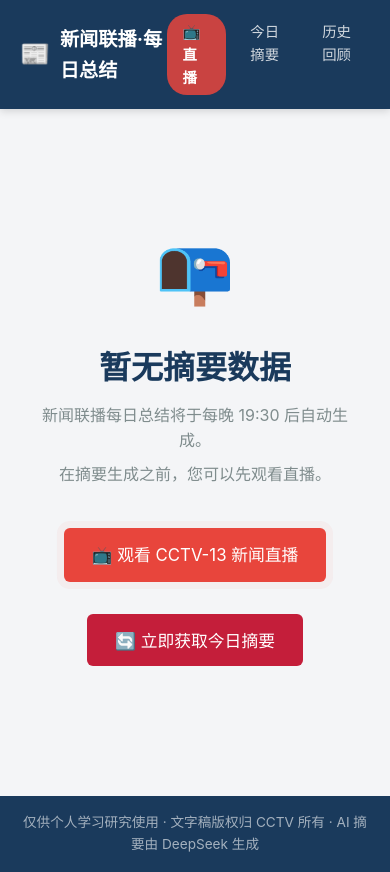
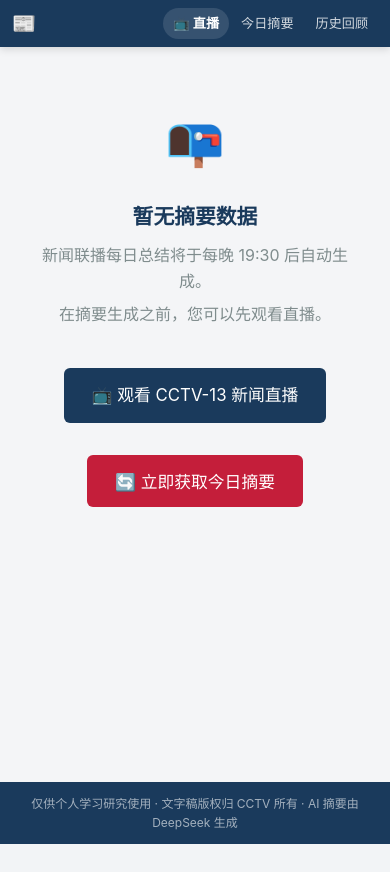
Before and after one commit to Xuanting23/xwlb-summary, a Flask app: page / in a window 390 px wide. After the commit the page ends 844 px from the top, so only its background shows below. Run offline with Flask 3, Linux system fonts and the light colour scheme; data that the repository does not hold is empty; some libraries are stand-ins or nearby versions.

Commit message:
style: 手机端交互优化 — 直播按钮去红 + 导航栏精简 + 要闻字体舒展

```diff
--- a/static/style.css
+++ b/static/style.css
@@ -371,26 +371,19 @@
 }
 
 .btn-live {
-    background: #e8453c;
+    background: var(--primary);
     color: white;
-    animation: live-pulse 2s infinite;
 }
 .btn-live:hover {
-    background: #c41e3a;
+    background: var(--primary-light);
     color: white;
-}
-
-@keyframes live-pulse {
-    0%, 100% { box-shadow: 0 0 0 0 rgba(232, 69, 60, 0.4); }
-    50%      { box-shadow: 0 0 0 8px rgba(232, 69, 60, 0); }
 }
 
 /* --- 直播卡片 --- */
 .live-card {
-    background: linear-gradient(135deg, #fff5f5 0%, #fff 100%);
-    border: 1px solid #fecaca;
+    background: linear-gradient(135deg, #f0f4f8 0%, #fff 100%);
+    border: 1px solid #d0dbe8;
 }
-
 .live-hint {
     font-size: 0.8rem;
     color: #999;
@@ -400,12 +393,13 @@
 
 /* --- 导航栏直播链接 --- */
 .live-link {
-    background: rgba(232, 69, 60, 0.85) !important;
-    color: white !important;
+    background: rgba(255,255,255,0.12);
+    color: white;
     font-weight: 600;
 }
 .live-link:hover {
-    background: #e8453c !important;
+    background: rgba(255,255,255,0.2);
+    color: white;
 }
 
 /* --- 空状态下操作按钮组 --- */
@@ -659,3 +653,171 @@
     overflow-y: auto;
     color: #444;
 }
+
+
+/* ============================================================
+   移动端优化 (≤768px)
+   ============================================================ */
+@media (max-width: 768px) {
+
+    /* --- 导航栏精简 --- */
+    .site-header {
+        padding: 8px 0;
+    }
+
+    .container {
+        padding: 0 12px;
+    }
+
+    .logo {
+        font-size: 0.95rem;
+        gap: 5px;
+    }
+
+    .logo-icon { font-size: 1.2rem; }
+
+    /* 手机端隐藏 logo 文字，只保留图标 */
+    .logo-text {
+        display: none;
+    }
+
+    nav { gap: 2px; }
+
+    .nav-link {
+        padding: 5px 10px;
+        font-size: 0.82rem;
+        border-radius: 16px;
+    }
+
+    /* --- 主体间距缩减 --- */
+    .site-main {
+        padding: 16px 0 24px;
+    }
+
+    /* --- 日期标题缩小 --- */
+    .date-title {
+        font-size: 1.4rem;
+    }
+
+    .date-weekday {
+        font-size: 0.85rem;
+        margin-left: 6px;
+    }
+
+    /* --- 概述卡片缩小 --- */
+    .overview-card {
+        padding: 16px 18px;
+    }
+
+    .overview-text {
+        font-size: 0.95rem;
+        line-height: 1.7;
+    }
+
+    /* --- 内容区卡片缩减内边距 --- */
+    .section-card {
+        padding: 16px;
+        margin-bottom: 14px;
+    }
+
+    .section-card h2 {
+        font-size: 1.05rem;
+        margin-bottom: 12px;
+        padding-bottom: 8px;
+    }
+
+    /* === 要闻板块手机端优化：字体舒展 + 间距调整 === */
+    .top-news-list {
+        gap: 12px;
+    }
+
+    .news-item {
+        padding: 12px;
+        gap: 12px;
+    }
+
+    .news-rank {
+        width: 30px;
+        height: 30px;
+        font-size: 0.82rem;
+        flex-shrink: 0;
+    }
+
+    .news-body h3 {
+        font-size: 1rem;
+        line-height: 1.55;
+        margin-bottom: 6px;
+        letter-spacing: 0.015em;
+    }
+
+    .news-summary {
+        font-size: 0.92rem;
+        line-height: 1.7;
+        letter-spacing: 0.01em;
+    }
+
+    .news-meta {
+        margin-top: 8px;
+        gap: 8px;
+        flex-wrap: wrap;
+    }
+
+    /* === 快讯列表手机端优化 === */
+    .brief-list {
+        gap: 8px;
+    }
+
+    .brief-list li {
+        padding: 8px 12px;
+        font-size: 0.9rem;
+        line-height: 1.7;
+    }
+
+    /* === 国际新闻手机端优化 === */
+    .intl-news-list {
+        gap: 10px;
+    }
+
+    /* --- 侧边栏 --- */
+    .side-card {
+        padding: 14px;
+        margin-bottom: 14px;
+    }
+
+    .side-card h2 {
+        font-size: 0.95rem;
+        margin-bottom: 10px;
+    }
+
+    /* --- 空状态 --- */
+    .empty-state {
+        padding: 40px 16px;
+    }
+
+    .empty-icon {
+        font-size: 3rem;
+    }
+
+    .empty-state h1 {
+        font-size: 1.3rem;
+    }
+
+    .empty-actions {
+        flex-direction: column;
+        align-items: center;
+    }
+
+    /* --- 原文展示区域 --- */
+    .original-text {
+        font-size: 0.85rem;
+        line-height: 1.7;
+        padding: 10px 12px;
+    }
+
+    /* --- 页脚 --- */
+    .site-footer {
+        font-size: 0.75rem;
+        padding: 12px 0;
+    }
+
+}
```
